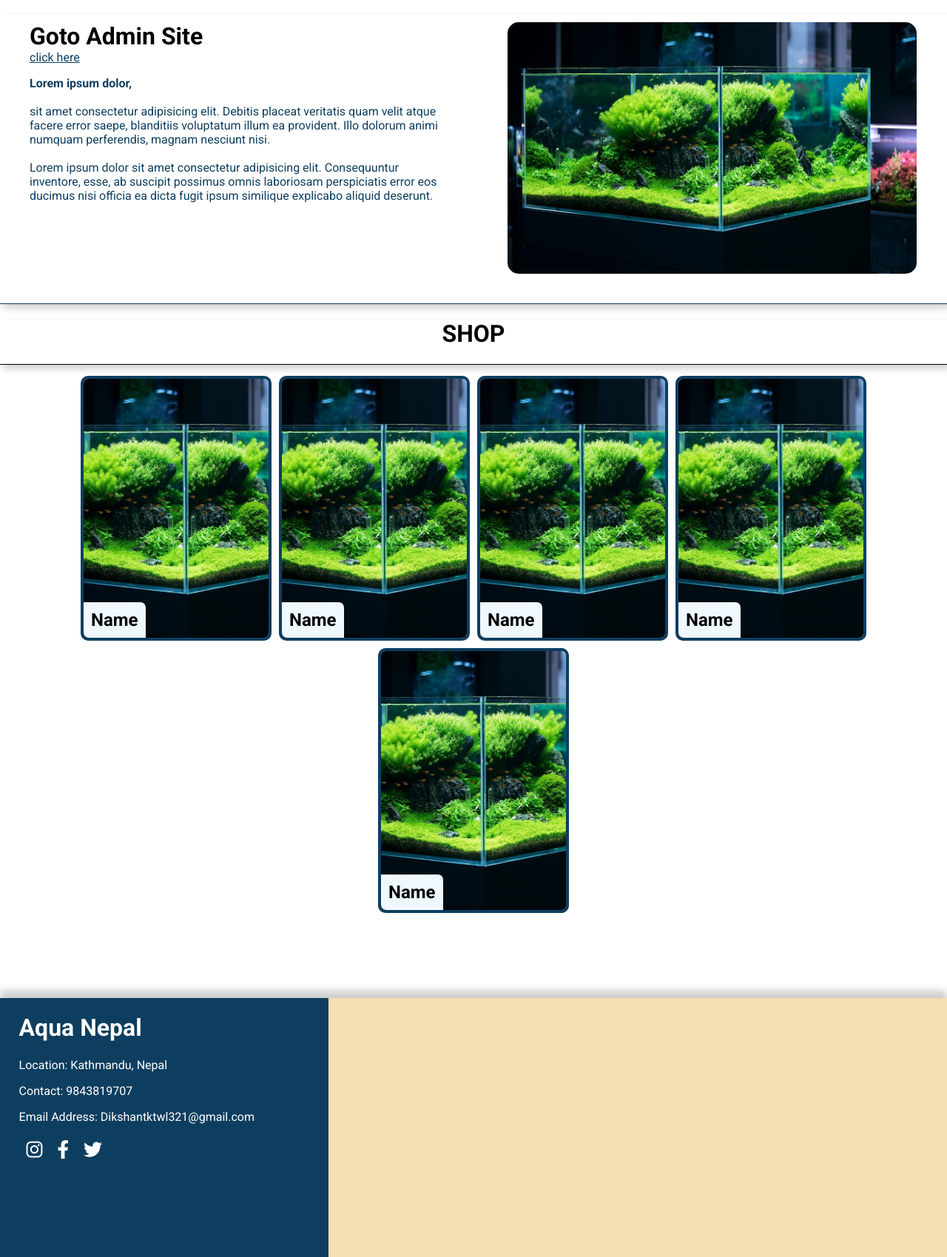
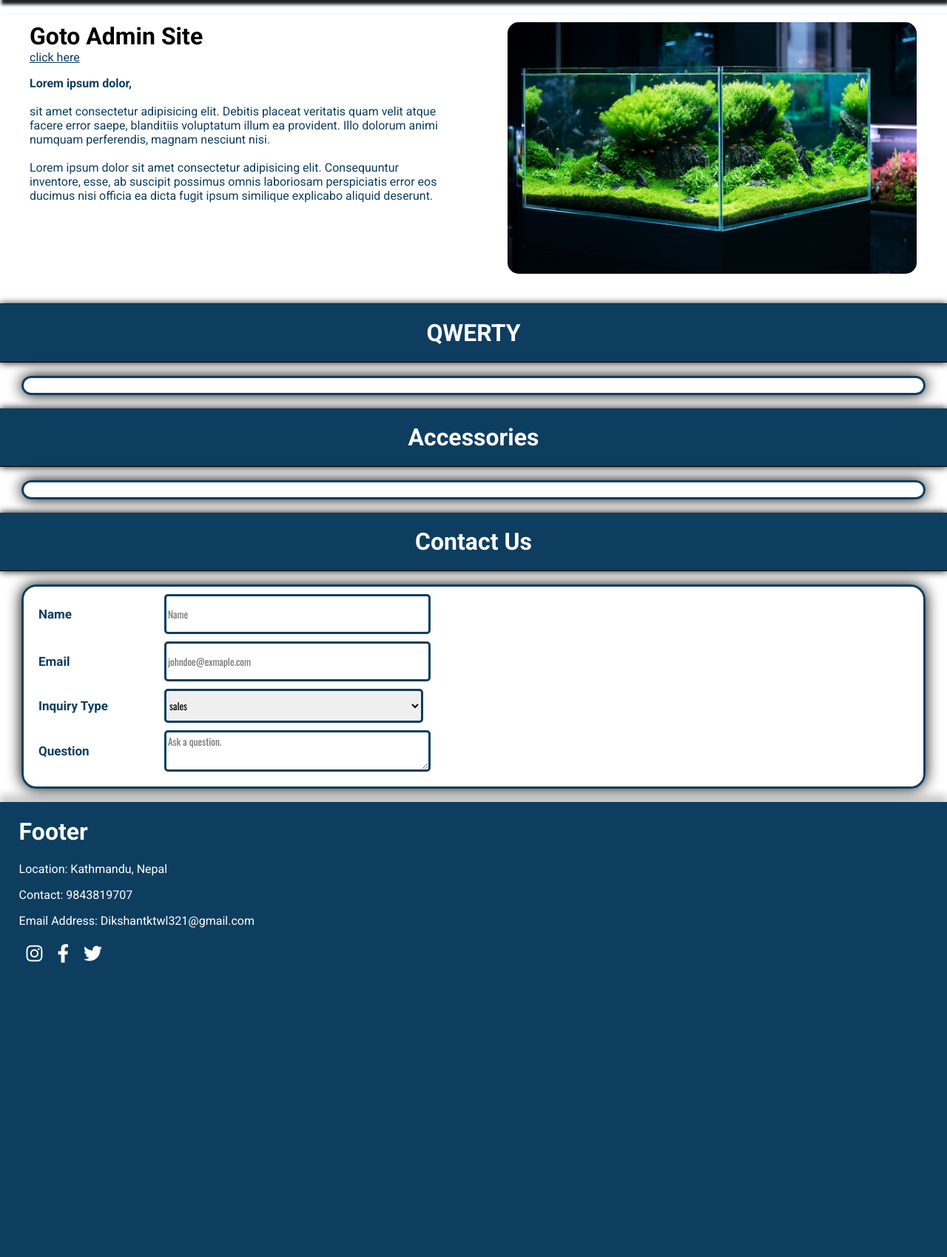
Before and after one commit to DikshantKatwal/Aquastore-Workshop, a Django app: page / in a window 1280 px wide. Shown: the part 70-1769 px from the top of the page at 74% size. After the commit the page ends 1372 px from the top, so only its background shows below. Run offline with Django 5.2, Linux system fonts and the light colour scheme; data that the repository does not hold is empty.

Commit message:
home page with shop

```diff
--- a/frontend/views.py
+++ b/frontend/views.py
@@ -1,5 +1,14 @@
 from django.shortcuts import render
+
+from accessories.models import Accessories
+from fish.models import Fish
 
 # Create your views here.
 def index(request):
-    return render(request, 'frontend/templates/home.html')
+    fishes = Fish.objects.all()
+    accessories = Accessories.objects.all()
+    print(fishes)
+    return render(request, 'frontend/templates/home.html',{
+        'fishes':fishes,
+        'accessories':accessories
+    })
--- a/view_files/frontend/static/header.css
+++ b/view_files/frontend/static/header.css
@@ -9,6 +9,7 @@ a{
     justify-content: space-between;
     padding: 0px 20px;
     align-items: center;
+    box-shadow:2px 6px 4px rgb(30, 34, 36);
 }
 .logo{
     font-size: 30px;
--- a/view_files/frontend/static/index.css
+++ b/view_files/frontend/static/index.css
@@ -58,10 +58,15 @@ h1{
 }
 .mid-content-header h1{
     text-align: center;
+    color:#fff;
+    margin:0px;
+    padding: 20px;
 }
 .mid-content-header{
     border-bottom: 1px solid black;
-    box-shadow:5px 5px 10px rgba(0, 0, 0, 0.2);
+    background-color: #0e3e5f;
+    color:#fff;
+    box-shadow:0px 0px 10px rgba(0, 0, 0, 1);
 }
 
 .fish-contents{
@@ -69,11 +74,15 @@ h1{
     justify-content: center;
     display: flex;
     flex-wrap: wrap;
-    margin-bottom: 100px;
     object-fit: cover;
+    border: 3px solid #0e3e5f;
+    margin: 18px 29px;
+    border-radius: 20px;
+    box-shadow:0px 0px 20px rgba(0, 0, 0, 1);
 }
 .card{
-    margin: 5px;
+    box-shadow: 7px 0px 15px rgb(0, 0, 0);
+    margin: 18px;
     border: #0e3e5f 4px solid;
     position: relative;
     border-radius: 10px;
@@ -87,6 +96,7 @@ h1{
     position: absolute;
     background-color: aquamarine;
     height: 100%;
+    width: 100%;
 }
 .fish-img{
     width: 100%;
@@ -145,9 +155,48 @@ h1{
     color: rgb(88, 86, 86);
 }
 
+.label{
+    color: #0e3e5f;
+    font-size: 17px;
+    padding-right: 20px;
+    font-weight: 600;
+    width: 150px;
+}
+.form-content{
+    margin-bottom: 10px;
+    display: flex;
+    align-items: center;
+}
+.input{
+    height: 46px;
+    border: 3px solid #0e3e5f;
+    border-radius: 5px;
+    width: 350px;
+    font-family: "Oswald", sans-serif;
+}
+.input1{
+    font-family: "Oswald", sans-serif;
+    height: 46px;
+    border: 3px solid #0e3e5f;
+    border-radius: 5px;
+    width: 350px;
+}
+
+.contact-us-container{
+    padding: 10px 20px;
+    flex-wrap: wrap;
+    object-fit: cover;
+    border: 3px solid #0e3e5f;
+    margin: 18px 29px;
+    border-radius: 20px;
+    box-shadow:0px 0px 20px rgba(0, 0, 0, 1);
+}
+
+
 @media (max-width: 768px) {
 
     .banner-text{
+        padding-left: 10px;
         display: flex;
         flex-direction: column;
         justify-content: center;
--- a/view_files/frontend/templates/footer.html
+++ b/view_files/frontend/templates/footer.html
@@ -1,6 +1,6 @@
 <div class="footer">
     <div class="footer-col1">
-        <h1>Aqua Nepal</h1>
+        <h1>Footer</h1>
         <p>Location: Kathmandu, Nepal</p>
         <p>Contact: 9843819707</p>
         <p>Email Address: Dikshantktwl321@gmail.com</p>
@@ -16,7 +16,5 @@
             </a>
         </div>
         </div>
-    <div class="footer-col2">
 
-    </div>
 </div>
--- a/view_files/frontend/templates/home.html
+++ b/view_files/frontend/templates/home.html
@@ -27,65 +27,74 @@
     </div>
 </div>
 <div class="mid-content-header">
-    <h1> SHOP  </h1>
+    <h1> QWERTY  </h1>
 </div>
 
     <div class="fish-contents">
+        {% for fish in fishes %}
         <div class="card">
             <div class="image">
-                <img class="fish-img" src="{% static '../static/img/banner.jpg' %}"/>
+                <img class="fish-img" src="{{fish.image.url}}"/>
             </div>
             <div class="info">
-                <p>Name</p>
+                <p>{{fish.name}}</p>
             </div>
             <div class="shop-now">
                 <a href="{% url 'admin_index'%}"> Shop</a>
             </div>
         </div>
+        {% endfor %}
+    </div>
+
+    <div class="mid-content-header">
+        <h1> Accessories  </h1>
+    </div>
+    <div class="fish-contents">
+        {% for accessory in accessories %}
         <div class="card">
             <div class="image">
-                <img class="fish-img" src="{% static '../static/img/banner.jpg' %}"/>
+                <img class="fish-img" src="{{accessory.image.url}}"/>
             </div>
             <div class="info">
-                <p>Name</p>
+                <p>{{accessory.name}}</p>
             </div>
             <div class="shop-now">
                 <a href="{% url 'admin_index'%}"> Shop</a>
             </div>
         </div>
-        <div class="card">
-            <div class="image">
-                <img class="fish-img" src="{% static '../static/img/banner.jpg' %}"/>
-            </div>
-            <div class="info">
-                <p>Name</p>
-            </div>
-            <div class="shop-now">
-                <a href="{% url 'admin_index'%}"> Shop</a>
-            </div>
+        {% endfor %}
+    </div>
+
+    <div class="mid-content-header">
+        <h1> Contact Us  </h1>
+    </div>
+    <div class="contact-us-container">
+        <form>
+        <div class="form-content">
+            <label class="label">Name</label>
+            <input class="input" name="Name" type="text" placeholder="Name"/>
         </div>
-        <div class="card">
-            <div class="image">
-                <img class="fish-img" src="{% static '../static/img/banner.jpg' %}"/>
-            </div>
-            <div class="info">
-                <p>Name</p>
-            </div>
-            <div class="shop-now">
-                <a href="{% url 'admin_index'%}"> Shop</a>
-            </div>
+
+        <div class="form-content">
+            <label class="label">Email</label>
+            <input class="input" name="Location" type="text" placeholder="johndoe@exmaple.com"/>
         </div>
-        <div class="card">
-            <div class="image">
-                <img class="fish-img" src="{% static '../static/img/banner.jpg' %}"/>
-            </div>
-            <div class="info">
-                <p>Name</p>
-            </div>
-            <div class="shop-now">
-                <a href="{% url 'admin_index'%}"> Shop</a>
-            </div>
+        <div class="form-content">
+            <label class="label">Inquiry Type</label>
+            <select class="input" name="inquiry_type">
+                <dropdown>
+                <option value="sales">sales</option>
+                <option value="management">management</option>
+                <option value="service">service</option>
+                <option value="bugs">bugs</option>
+            </dropdown>
+            </select>
         </div>
+        <div class="form-content">
+            <label class="label">Question</label>
+            <textarea class="input1" name="Description" placeholder="Ask a question."></textarea>
+        </div>
+    </form>
     </div>
 
 </div>
```
Also changed, not shown: other parts of view_files/frontend/static/index.css (+27 -3 lines).
